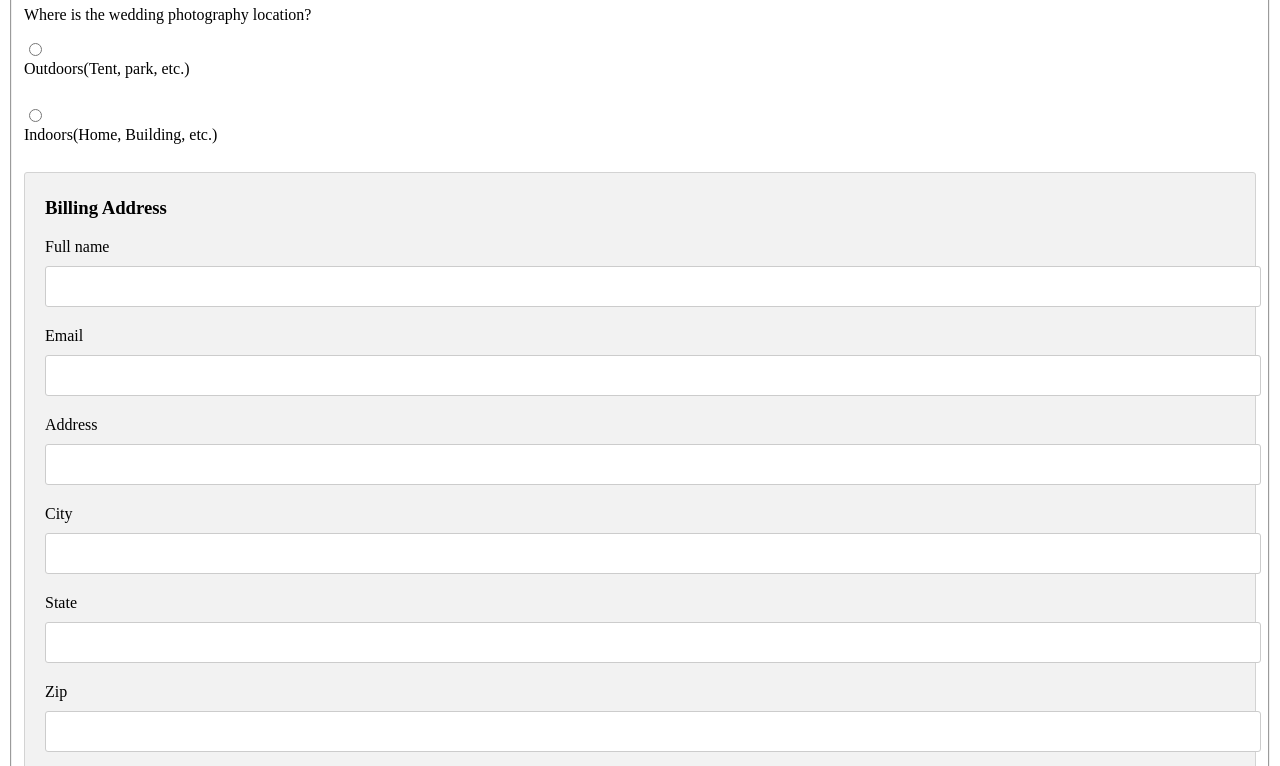
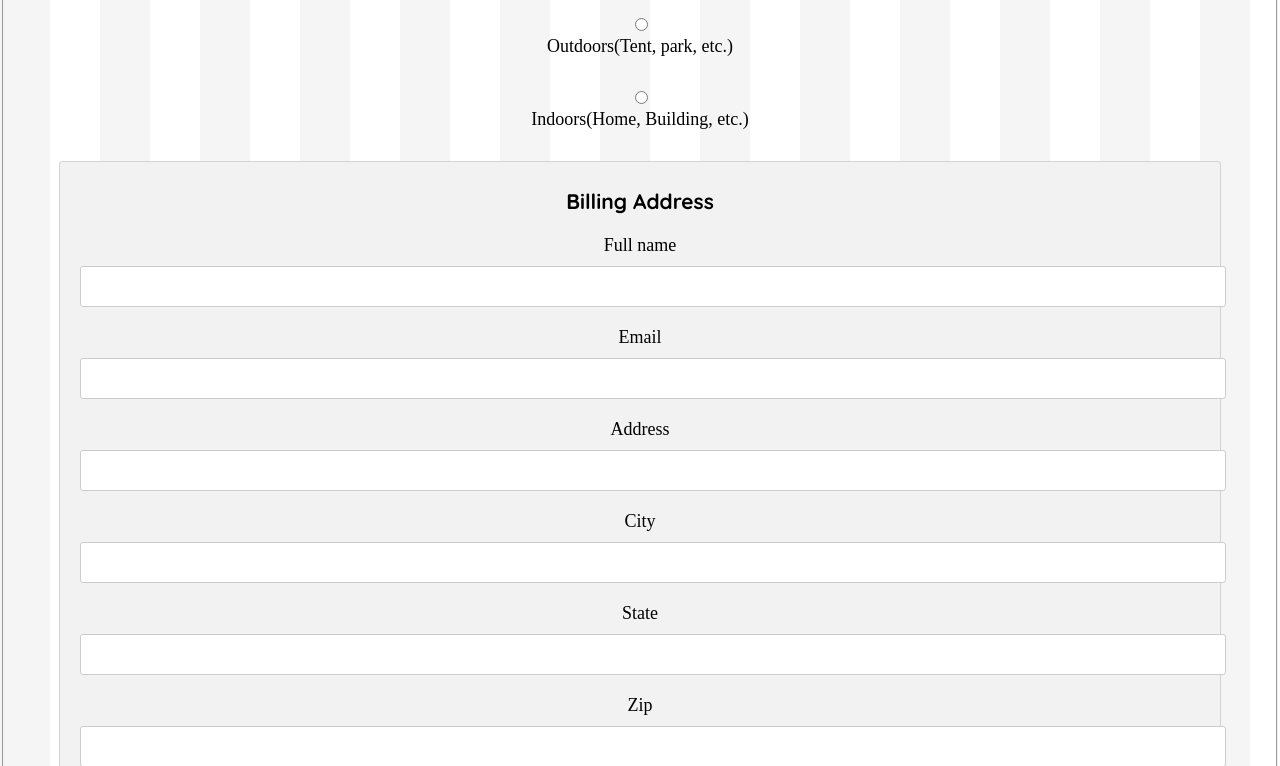
Before and after one commit to princetonjeffries/WebsiteDesign, a plain HTML site: page Checkout.html in a window 1280 px wide. Shown: the part 203-969 px from the top of the page. Drawn offline with Linux system fonts and the light colour scheme; files whose address does not match are found by name.

Commit message:
Add files via upload

```diff
--- a/Checkout.html
+++ b/Checkout.html
@@ -89,6 +89,7 @@ span.price {
 }
 
         </style>
+        <link rel="stylesheet" href="C:\Users\Asingh383\Downloads\WebsiteDesign-master\WebsiteDesign-master\styles\stylesheet.css">
 
     </head>
     <body>
```
